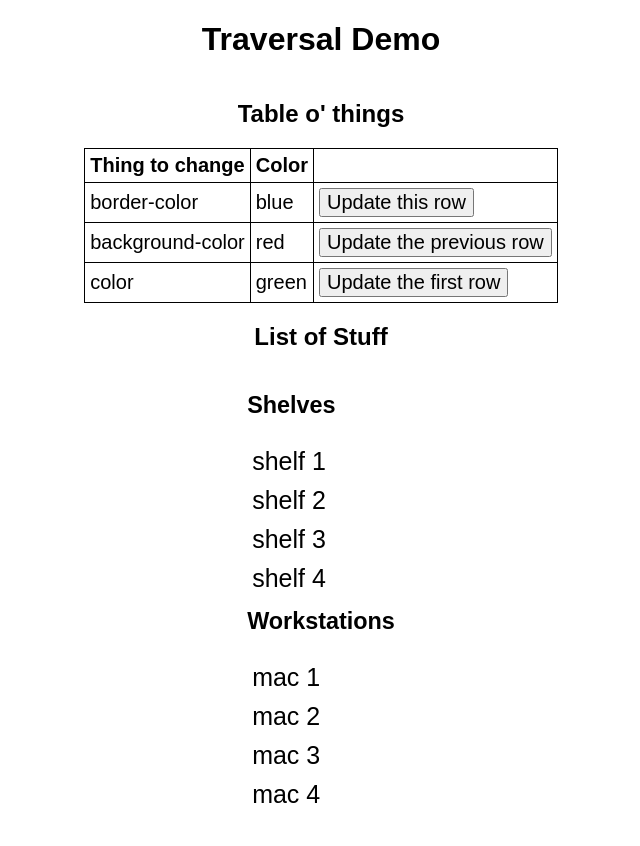
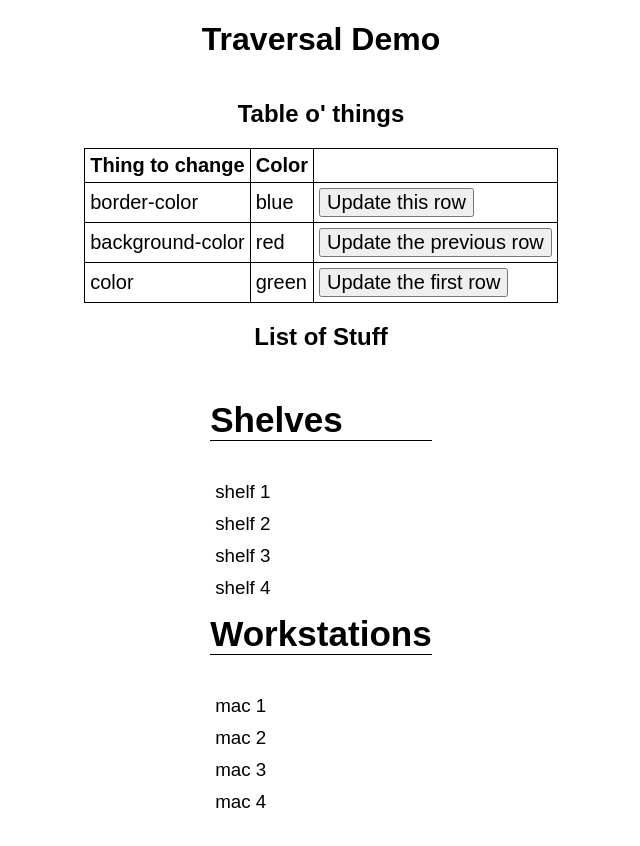
Before and after one commit to sf-squirrels-2017/traversal-breakout, a plain HTML site: page index.html in a window 1280 px wide. Shown: the whole page, without its empty margins (319-959 px from the left). Drawn offline with nearby package versions, Linux system fonts and the light colour scheme; a script that the page names is missing.

Commit message:
updated example

```diff
--- a/styles.css
+++ b/styles.css
@@ -39,3 +39,16 @@ ul h3 {
   list-style-type: none;
   padding-left: 0;
 }
+
+div > ul {
+  font-size: 1.5em;
+
+}
+
+.list h3 {
+  border-bottom: 1px solid black;
+}
+
+div > ul > li > ul {
+  font-size: .5em;
+}
```
